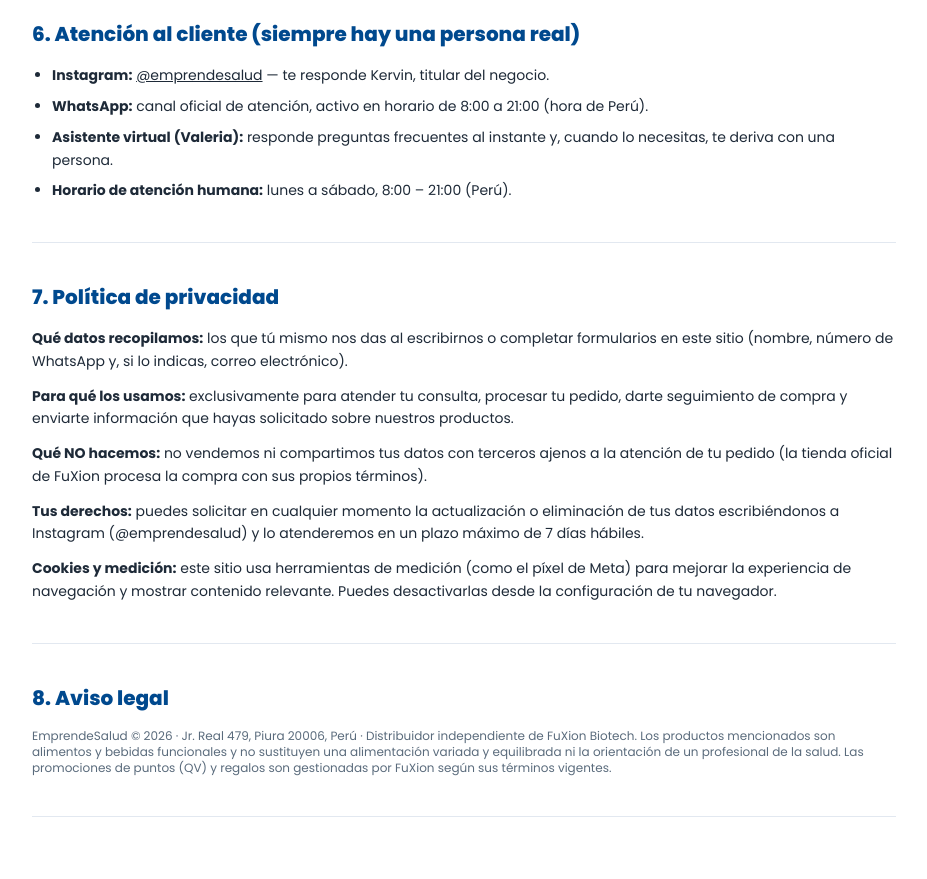
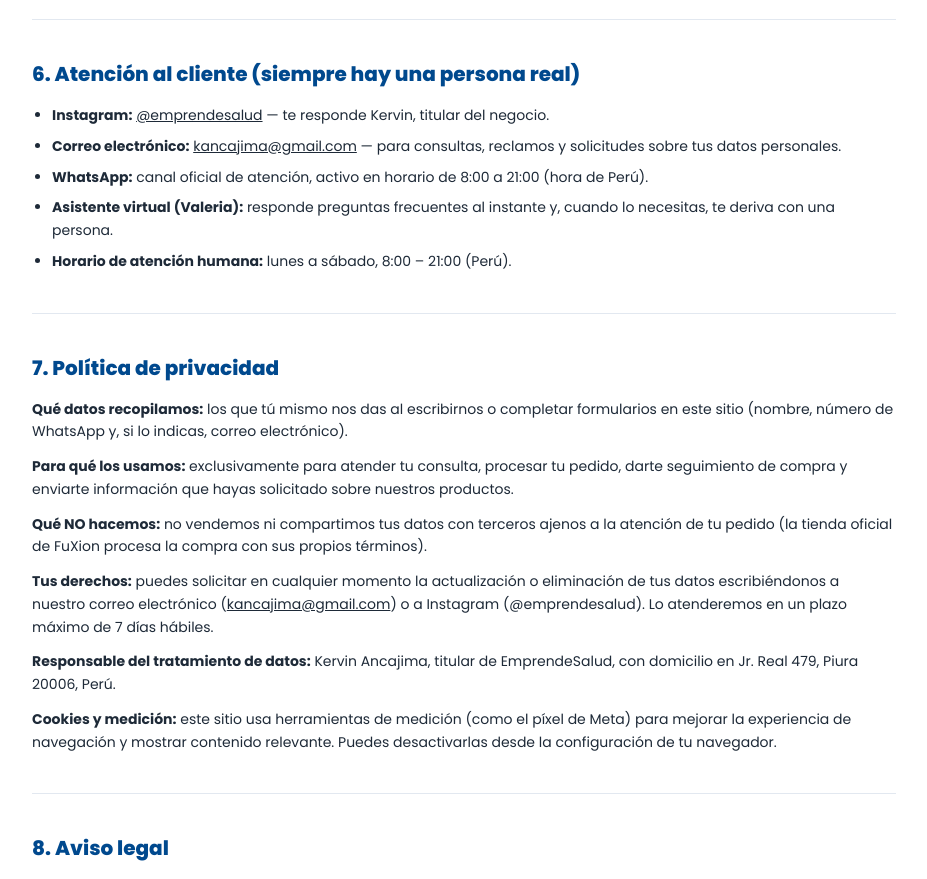
Before and after one commit to kancajima-design/emprende-salud-landing, a React (Vite) app: page /empresa in a window 1280 px wide. Shown: the part 1880-2759 px from the top of the page, without its empty margins (176-1103 px from the left). Built offline with nearby package versions, Linux system fonts and the light colour scheme; no server answers.

Commit message:
feat: agregar correo kancajima@gmail.com y reforzar datos legales (titular, dirección) en footer, /empresa y política de privacidad

```diff
--- a/src/pages/Empresa.tsx
+++ b/src/pages/Empresa.tsx
@@ -1,5 +1,6 @@
 const TIENDA = 'http://ifuxion.com/emprendesalud'
 const INSTAGRAM = 'https://instagram.com/emprendesalud'
+const EMAIL = 'kancajima@gmail.com'
 
 const datos = [
   ['Nombre comercial', 'EmprendeSalud (Emprende Salud)'],
@@ -8,6 +9,7 @@ const datos = [
   ['Dirección fiscal', 'Jr. Real 479, Piura 20006, Perú'],
   ['Sitio web', 'https://www.emprendesalud.net'],
   ['Instagram (atención al cliente)', '@emprendesalud'],
+  ['Correo electrónico', 'kancajima@gmail.com'],
   ['Tienda oficial de venta', 'ifuxion.com/emprendesalud'],
   ['Actividad comercial', 'Venta al por menor de alimentos y bebidas funcionales (nutrición funcional) de la marca FuXion, realizada 100% en línea a través de la tienda oficial.'],
 ]
@@ -147,6 +149,11 @@ export default function Empresa() {
               Kervin, titular del negocio.
             </li>
             <li>
+              <strong>Correo electrónico:</strong>{' '}
+              <a href={`mailto:${EMAIL}`} className="underline">{EMAIL}</a> — para consultas,
+              reclamos y solicitudes sobre tus datos personales.
+            </li>
+            <li>
               <strong>WhatsApp:</strong> canal oficial de atención, activo en horario de 8:00 a
               21:00 (hora de Perú).
             </li>
@@ -171,8 +178,11 @@ export default function Empresa() {
           ajenos a la atención de tu pedido (la tienda oficial de FuXion procesa la compra con
           sus propios términos).</p>
           <p><strong>Tus derechos:</strong> puedes solicitar en cualquier momento la
-          actualización o eliminación de tus datos escribiéndonos a Instagram
-          (@emprendesalud) y lo atenderemos en un plazo máximo de 7 días hábiles.</p>
+          actualización o eliminación de tus datos escribiéndonos a nuestro correo
+          electrónico (<a href={`mailto:${EMAIL}`} className="underline">{EMAIL}</a>) o a
+          Instagram (@emprendesalud). Lo atenderemos en un plazo máximo de 7 días hábiles.</p>
+          <p><strong>Responsable del tratamiento de datos:</strong> Kervin Ancajima, titular
+          de EmprendeSalud, con domicilio en Jr. Real 479, Piura 20006, Perú.</p>
           <p><strong>Cookies y medición:</strong> este sitio usa herramientas de medición
           (como el píxel de Meta) para mejorar la experiencia de navegación y mostrar
           contenido relevante. Puedes desactivarlas desde la configuración de tu navegador.</p>
@@ -180,7 +190,8 @@ export default function Empresa() {
 
         <Seccion id="aviso" titulo="8. Aviso legal">
           <p className="text-xs text-[#5A6B7C]">
-            EmprendeSalud © {new Date().getFullYear()} · Jr. Real 479, Piura 20006, Perú ·
+            EmprendeSalud © {new Date().getFullYear()} · Titular: Kervin Ancajima · Jr. Real 479,
+            Piura 20006, Perú · Contacto: kancajima@gmail.com ·
             Distribuidor independiente de FuXion Biotech. Los productos mencionados son
             alimentos y bebidas funcionales y no sustituyen una alimentación variada y
             equilibrada ni la orientación de un profesional de la salud. Las promociones de
--- a/src/sections/Footer.tsx
+++ b/src/sections/Footer.tsx
@@ -36,6 +36,10 @@ export default function Footer() {
                 <a href="https://instagram.com/emprendesalud" className="underline hover:text-white" target="_blank" rel="noreferrer">
                   Instagram @emprendesalud
                 </a>
+                {' · '}
+                <a href="mailto:kancajima@gmail.com" className="underline hover:text-white">
+                  kancajima@gmail.com
+                </a>
               </p>
             </div>
           </div>
```
